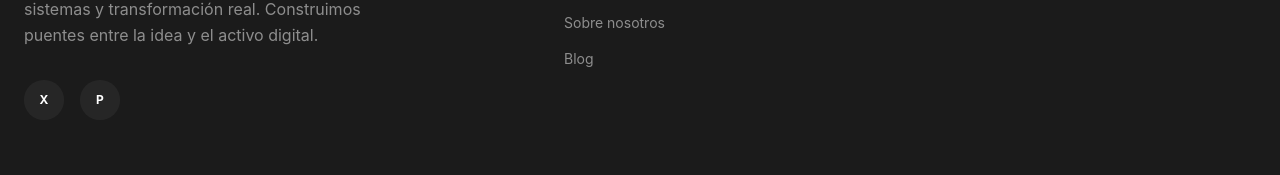
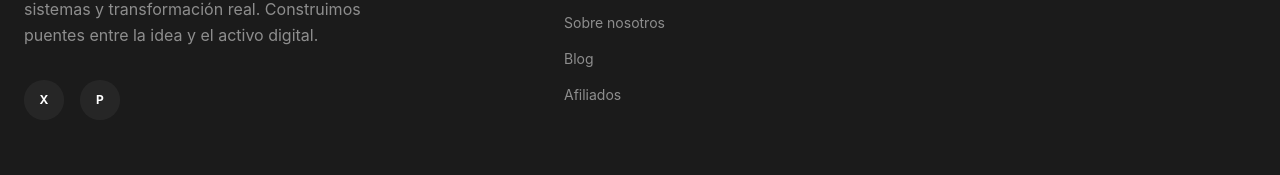
Before and after one commit to githubinf/perspectiva, a React (Vite) app: page / in a window 1280 px wide. Shown: the part 10538-10713 px from the top of the page. Built offline with nearby package versions, Linux system fonts and the light colour scheme.

Commit message:
feat: Add affiliates link to layout
Adds a new navigation link to the "Afiliados" program in the main layout's sidebar for improved discoverability.

```diff
--- a/components/Layout.tsx
+++ b/components/Layout.tsx
@@ -49,6 +49,7 @@ const Layout: React.FC<LayoutProps> = ({ children }) => {
                     <li><a href="#sistemas" className="hover:text-[#4db380] transition-colors">Sistemas</a></li>
                     <li><a href="#sobre-fg-perspectiva" className="hover:text-[#4db380] transition-colors">Sobre nosotros</a></li>
                     <li><a href="https://despertarindomable.blogspot.com/" target="_blank" rel="noopener noreferrer nofollow" className="hover:text-[#4db380] transition-colors">Blog</a></li>
+                    <li><a href="https://afiliados-fgperspectiva.vercel.app/" target="_blank" rel="noopener noreferrer nofollow" className="hover:text-[#4db380] transition-colors">Afiliados</a></li>
                   </ul>
                </div>
             </div>
```
